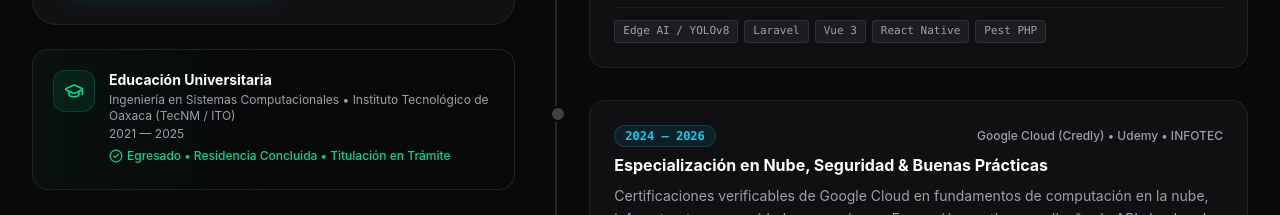
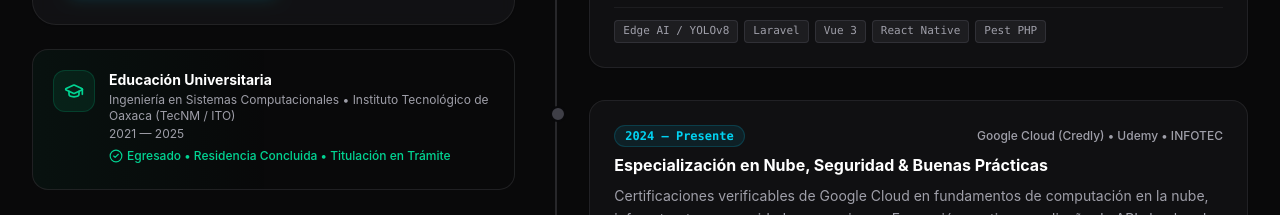
Before and after one commit to Nano-DevCode/Portafolio-Personal, a React (Vite) app: page / in a window 1280 px wide. Shown: the part 1960-2175 px from the top of the page. Built offline with nearby package versions, Linux system fonts and the light colour scheme.

Commit message:
fix(about): ajustar periodo de especializacion a 2024-Presente en trayectoria

```diff
--- a/src/components/sections/AboutSection.tsx
+++ b/src/components/sections/AboutSection.tsx
@@ -40,7 +40,7 @@ const milestones: TimelineMilestone[] = [
     tags: ['Edge AI / YOLOv8', 'Laravel', 'Vue 3', 'React Native', 'Pest PHP']
   },
   {
-    period: '2024 — 2026',
+    period: '2024 — Presente',
     title: 'Especialización en Nube, Seguridad & Buenas Prácticas',
     institution: 'Google Cloud (Credly) • Udemy • INFOTEC',
     description:
```
